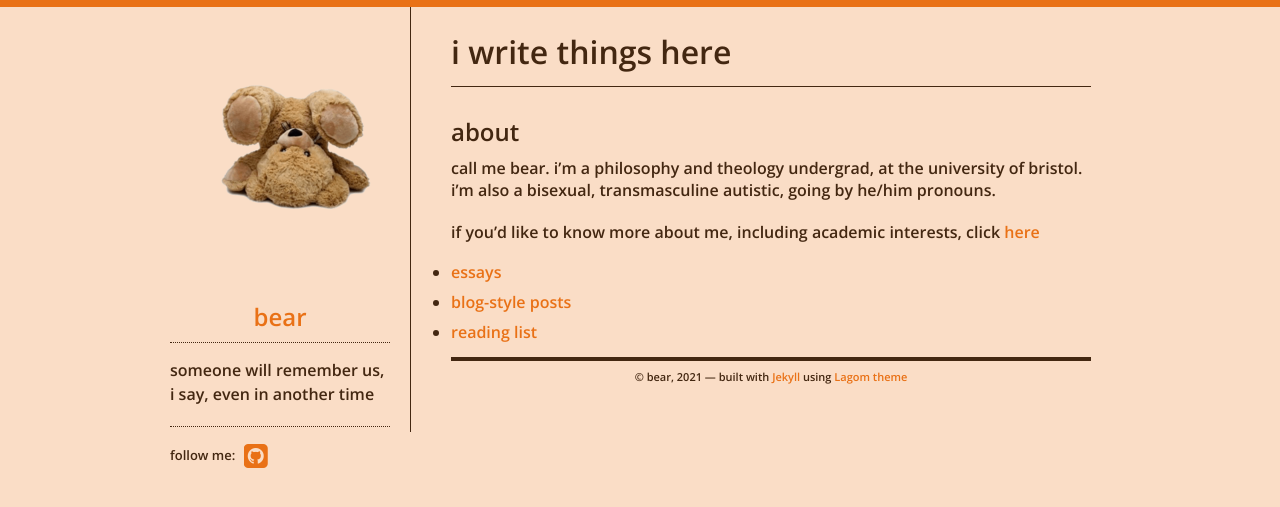
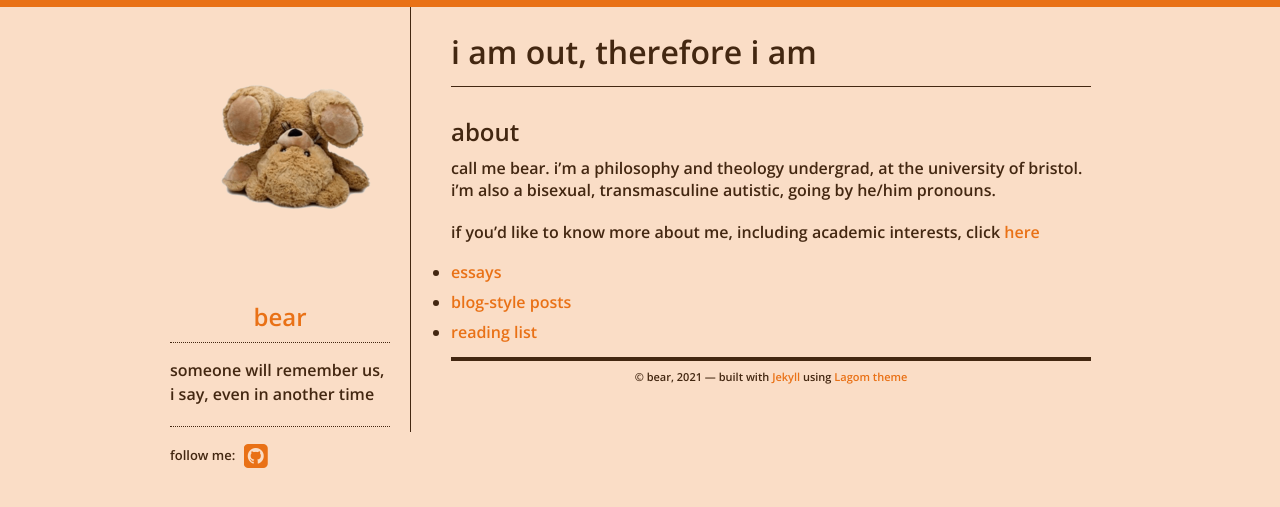
Before and after one commit to jamiethebear/jamiethebear.github.io, a Jekyll site: the page built from index.md, in a window 1280 px wide. Shown: the top 507 px of the page. Built offline with Jekyll 4.4.1, drawn with Linux system fonts in a browser that asks for light colours; our own code applies the rules of GitHub Pages for plain Markdown files.

Commit message:
changed my title for landing page

```diff
--- a/index.md
+++ b/index.md
@@ -1,4 +1,4 @@
-# i write things here
+# i am out, therefore i am
 
 * * *
 
```
